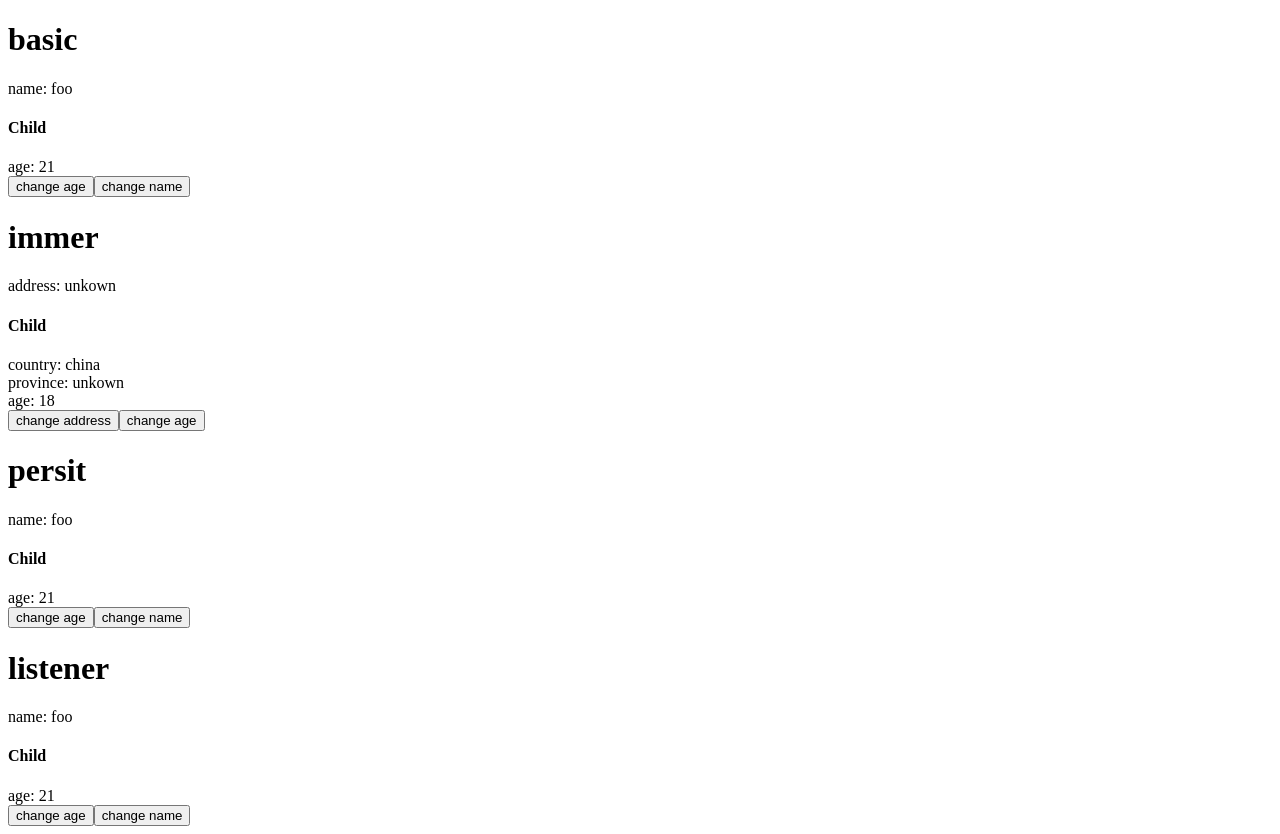
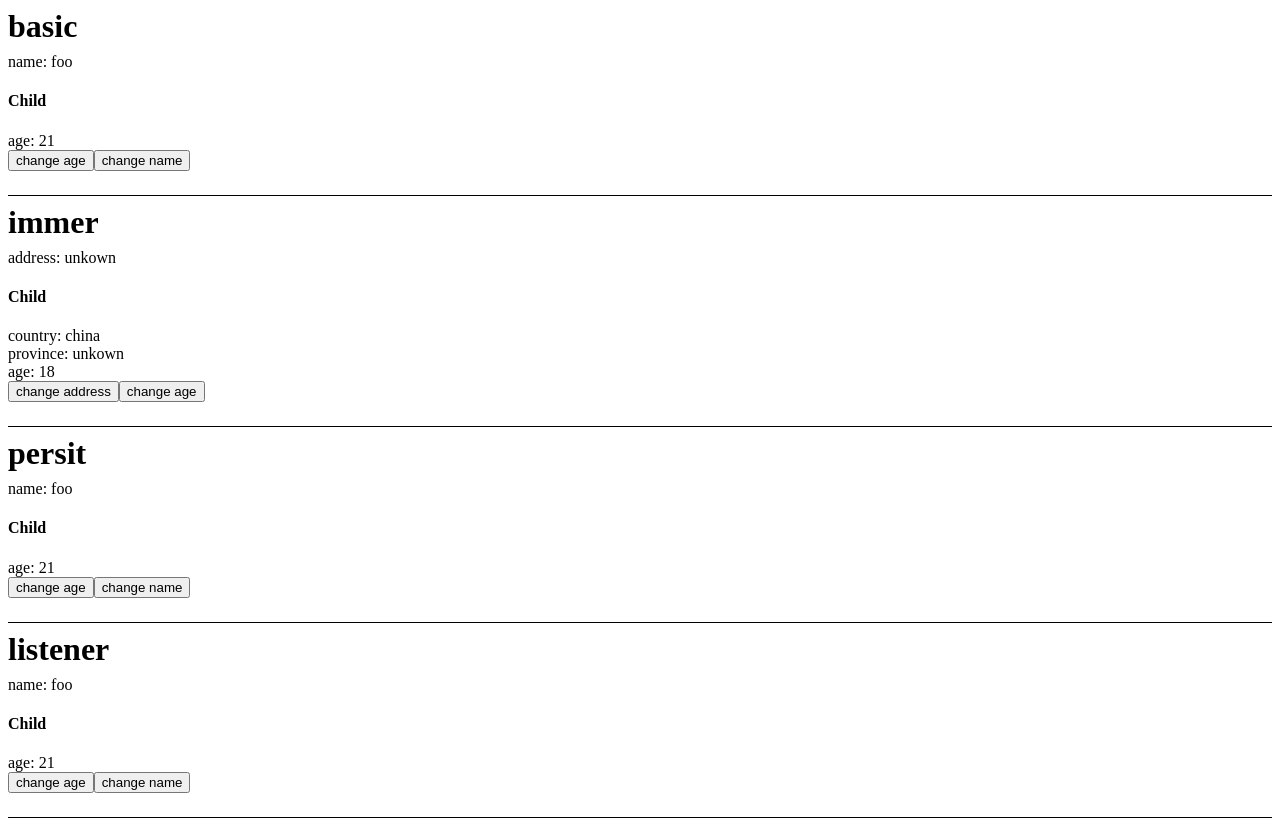
Before and after one commit to Plumbiu/react-store, a React (Vite) app in the folder packages/web-test/: page / in a window 1280 px wide. Built offline with nearby package versions, Linux system fonts and the light colour scheme.

Commit message:
chore: 0.6.0

```diff
--- a/package.json
+++ b/package.json
@@ -8,9 +8,7 @@
     "dev:test": "pnpm -F react-store-test run dev",
     "dev:core": "tsup --watch",
     "dev": "npm-run-all --parallel dev:*",
-    "prepub": "pnpm build && nrm use npm",
-    "pub": "cd ./packages/store && pnpm publish",
-    "postpub": "nrm use taobao"
+    "pub": "cd ./packages/store && pnpm publish"
   },
   "license": "MIT",
   "devDependencies": {
--- a/packages/store/src/react.ts
+++ b/packages/store/src/react.ts
@@ -3,7 +3,7 @@
 /* eslint-disable @stylistic/indent */
 import { Draft, produce } from 'immer'
 import { useSyncExternalStore } from 'react'
-import { Plugin, BaseState, Listener } from './types'
+import type { Plugin, BaseState, Listener } from './types'
 import { assign } from './utils'
 
 type Produce<T extends BaseState> =
@@ -43,12 +43,10 @@ export function createStoreFactory<T extends BaseState>(
     }
   }
 
-  const addListener = (listener: Listener<T>) => {
+  returnFn.$subscribe = (listener: Listener<T>) => {
     listeners.add(listener)
     return () => listeners.delete(listener)
   }
-
-  returnFn.$subscribe = addListener
   returnFn.$getState = (selector?: keyof T) =>
     selector ? state[selector] : state
   returnFn.$getInitialState = () => initialState
@@ -58,7 +56,7 @@ export function createStoreFactory<T extends BaseState>(
   function returnFn<K extends keyof T>(selector: K): T[K]
   function returnFn<K extends keyof T>(selector?: K) {
     const data = useSyncExternalStore(
-      addListener,
+      returnFn.$subscribe,
       () => returnFn.$getState(selector),
       returnFn.$getInitialState,
     )
--- a/packages/web-test/package.json
+++ b/packages/web-test/package.json
@@ -17,7 +17,6 @@
   "devDependencies": {
     "@vitejs/plugin-react-swc": "^3.5.0",
     "immer": "^10.1.1",
-    "typescript": "^5.2.2",
     "vite": "^5.3.4"
   }
 }
--- a/packages/web-test/src/App.tsx
+++ b/packages/web-test/src/App.tsx
@@ -1,3 +1,4 @@
+import './index.css'
 import Basic from './components/Basic'
 import Immer from './components/ImmerStore'
 import Persit from './components/Persist'
@@ -13,7 +14,7 @@ const components = {
 export default function App() {
   return Object.entries(components).map(([key, cmp]) => {
     return (
-      <div key={key}>
+      <div key={key} className="title">
         <h1>{key}</h1>
         {cmp}
       </div>
--- /dev/null
+++ b/packages/web-test/src/index.css
@@ -0,0 +1,8 @@
+.title {
+  padding-bottom: 24px;
+  border-bottom: 1px solid black;
+}
+
+h1 {
+  margin: 8px 0;
+}
```
Also changed, not shown: packages/store/package.json (+11 -2 lines), 1 other file (tests, documents, lock files or other folders).
